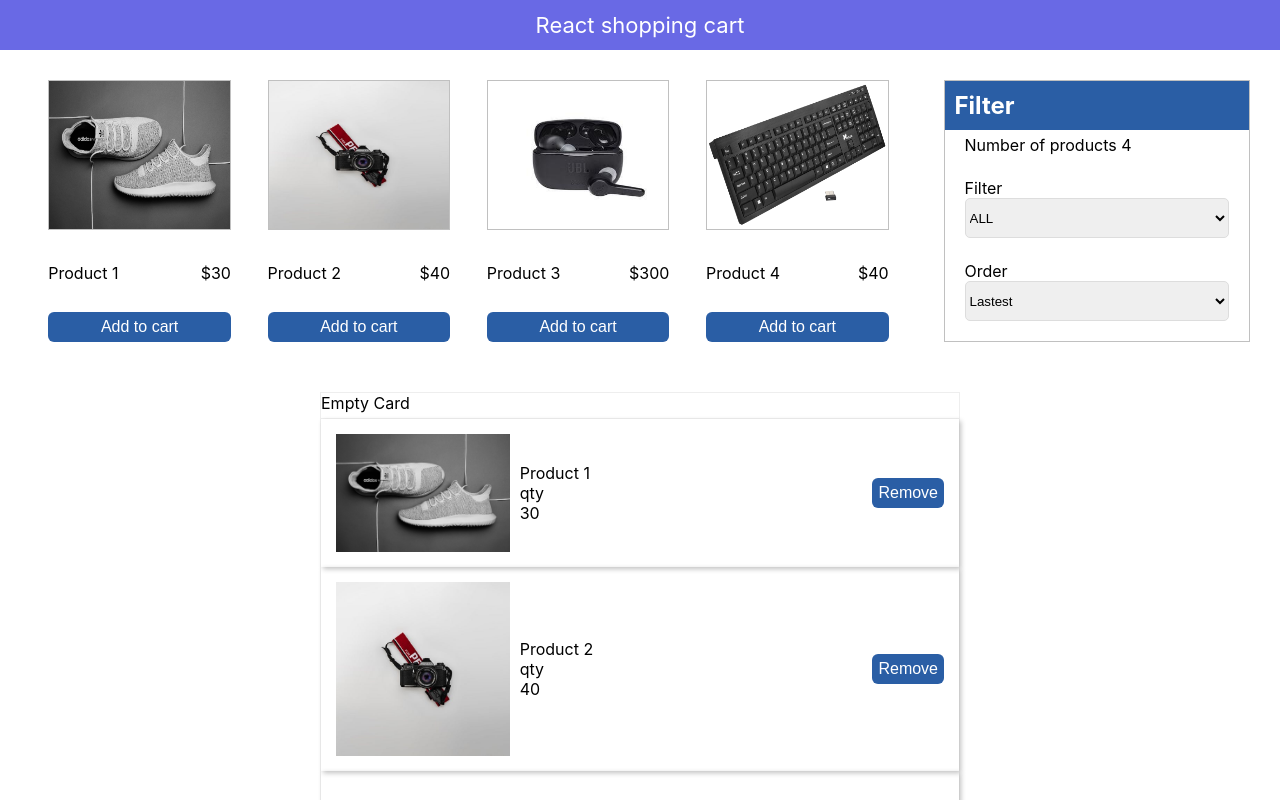
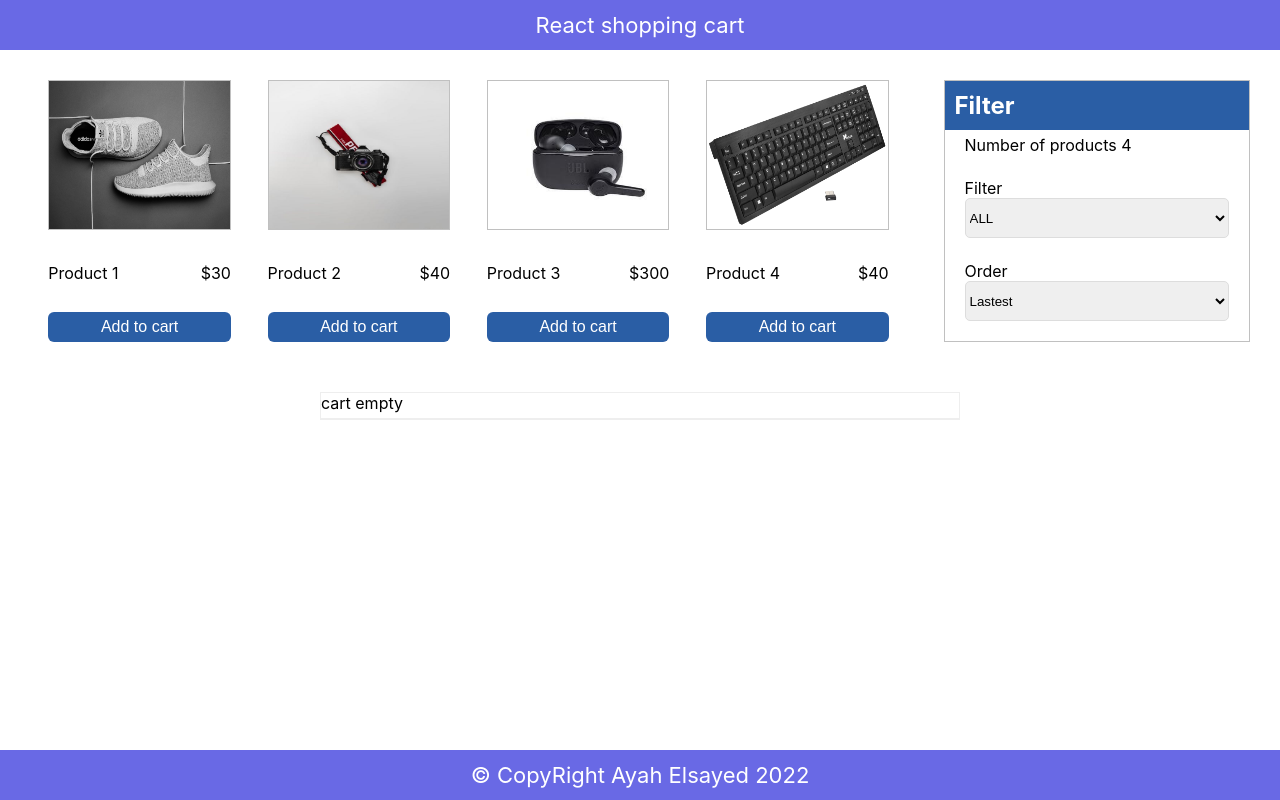
Before and after one commit to AyahElsayed/React-Shopping-Cart, a React (Create React App) app in the folder client/: page / in a window 1280 px wide. Shown: the top 800 px of the page. Built offline with nearby package versions, Linux system fonts and the light colour scheme.

Commit message:
cart logic

```diff
--- a/client/src/components/cart/Cart.js
+++ b/client/src/components/cart/Cart.js
@@ -2,23 +2,27 @@ import React from 'react'
 import './cart.scss'
 
 const Cart = (props) => {
-  const { cartItem } = props;
+  const { cartItem, removeFromCart } = props;
 
   return (
     <div className='cart'>
       <div className='cartTitle'>
-        Empty Card
+        {cartItem.length === 0 ?
+          "cart empty"
+          :
+          <p>There is {cartItem.length} products in cart</p>
+        }
       </div>
       {cartItem.map(item => (
         <div className='cartItem' key={item.id}>
           <img src={item.imageUrl} alt={item.title} />
           <div className='cartInfo'>
             <div className='cartDesc'>
-              <p>{item.title}</p>
-              <p>qty</p>
-              <p>{item.price}</p>
+              <p>title: {item.title}</p>
+              <p>qty: {item.qty}</p>
+              <p>price: ${item.price}</p>
             </div>
-            <button>Remove</button>
+            <button onClick={() => removeFromCart(item)}>Remove</button>
           </div>
         </div>
       ))}
--- a/client/src/components/products/products.js
+++ b/client/src/components/products/products.js
@@ -4,7 +4,7 @@ import { useState } from 'react'
 import ProductModal from './productModal'
 
 const Products = (props) => {
-  const { products } = props
+  const { products , addToCart} = props
   const [product, setProdut] = useState("")
 
   const openModal = (product) => {
@@ -26,7 +26,7 @@ const Products = (props) => {
             <p>{product.title}</p>
             <span>${product.price}</span>
           </div>
-          <button>Add to cart</button>
+          <button onClick={() => addToCart(product)}>Add to cart</button>
         </div>
       ))}
 
--- a/client/src/components/products/products.scss
+++ b/client/src/components/products/products.scss
@@ -31,6 +31,7 @@
       background-color: #2a5ea5;
       font-size: 16px;
       border-radius: 6px;
+      cursor: pointer;
     }
   }
 
--- a/client/src/content.js
+++ b/client/src/content.js
@@ -1,5 +1,5 @@
 import React from 'react'
-import { useState } from 'react'
+import { useState,useEffect } from 'react'
 import Filter from './components/filter/filter';
 // import { words } from './staticWords';
 import Products from './components/products/products';
@@ -8,7 +8,7 @@ import Cart from './components/cart/Cart';
 
 const Content = () => {
   const [products, setProduts] = useState(data)
-  const [cartItem, setCartItem] = useState(data)
+  const [cartItem, setCartItem] = useState(JSON.parse(localStorage.getItem('cartItem')) || []);
   const [sort, setSort] = useState("")
   const [size, setSize] = useState("")
 
@@ -42,19 +42,43 @@ const Content = () => {
     setProduts(newProducts)
   }
 
+  const addToCart = (product) => {
+    const cartItemsClone = [...cartItem];
+    var isProductExist = false;
+    cartItemsClone.forEach(p => {
+      if (p.id === product.id) {
+        p.qty++;
+        isProductExist = true;
+      }
+    })
+    if (!isProductExist) {
+      cartItemsClone.push({ ...product, qty: 1 })
+    }
+    setCartItem(cartItemsClone);
+  }
+
+  const removeFromCart = (product) => {
+    const cartItemsClone = [...cartItem];
+    setCartItem(cartItemsClone.filter(p => p.id !== product.id))
+  }
+
+  useEffect(() => {
+    localStorage.setItem('cartItem', JSON.stringify(cartItem))
+  }, [cartItem])
+
   return (
     <div className='content'>
       <div className='wrapper'>
-        <Products products={products} />
+        <Products products={products} addToCart={addToCart} />
         <Filter
-          productsNumber={ products.length}
+          productsNumber={products.length}
           size={size}
           sort={sort}
           handleFilterByOrder={handleFilterByOrder}
           handleFilterBySize={handleFilterBySize}
         />
       </div>
-      <Cart cartItem={cartItem}/>
+      <Cart cartItem={cartItem} removeFromCart={removeFromCart}/>
     </div>
   )
 }
```
